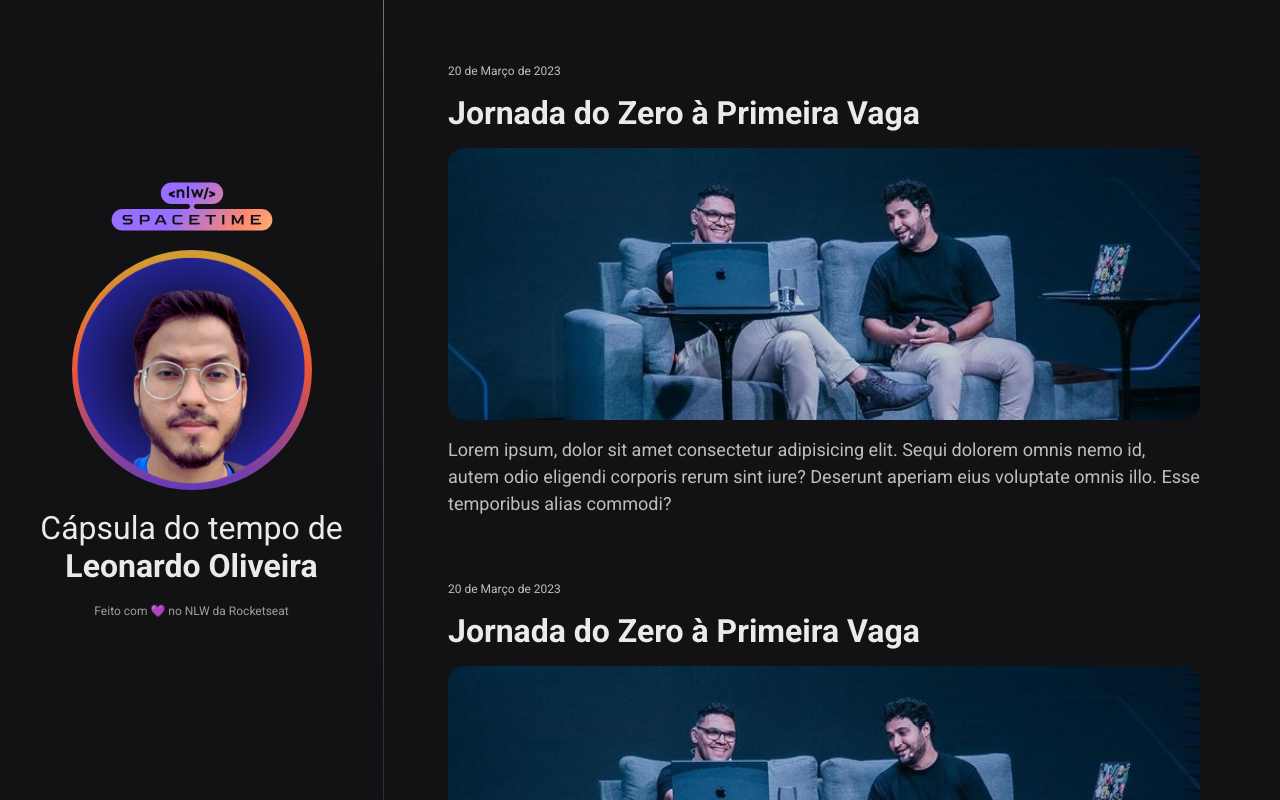
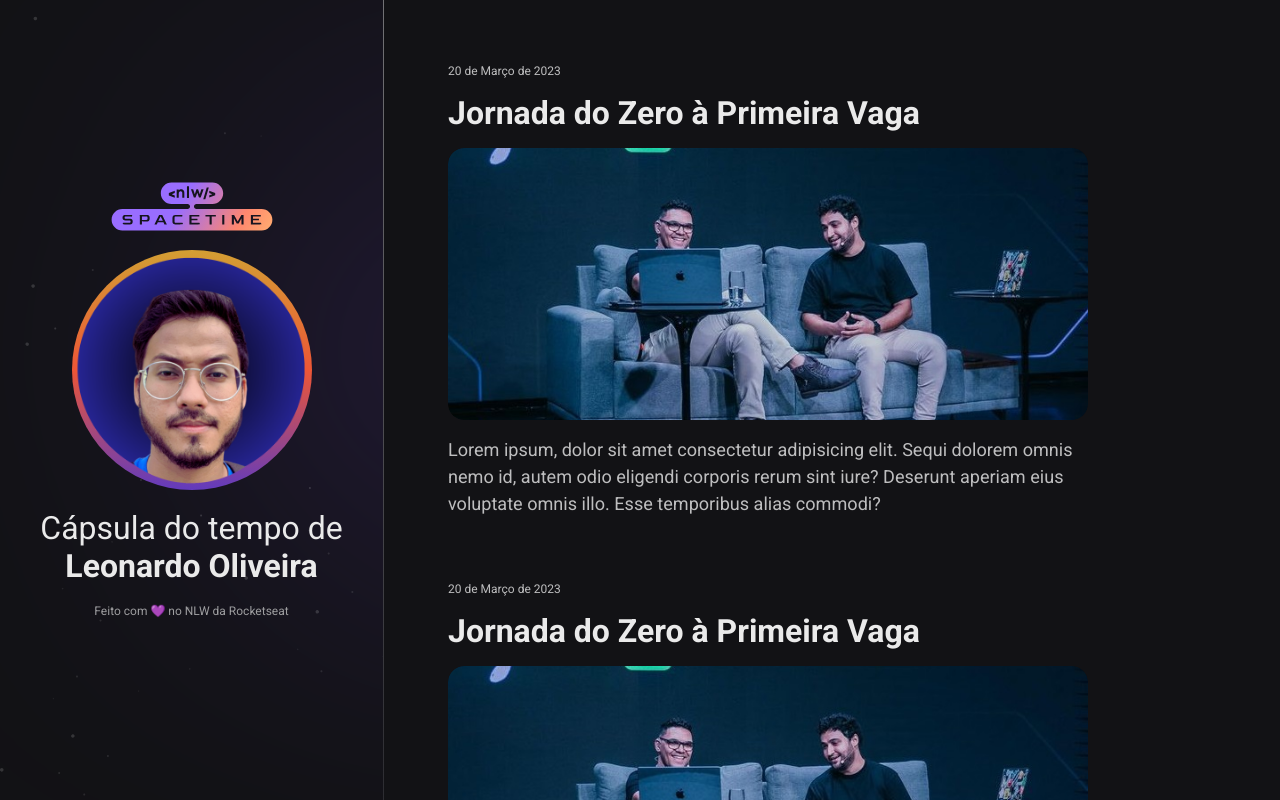
Before and after one commit to leonardovoliveira/Spacetime, a plain HTML site: page index.html in a window 1280 px wide. Drawn offline with Linux system fonts and the light colour scheme.

Commit message:
Update style.css

```diff
--- a/css/style.css
+++ b/css/style.css
@@ -61,7 +61,7 @@ nav{
 	padding: 4rem;
 	grid-area: "timeline";
 	overflow-y: scroll;
-	width: 880px;
+	width: 100%;
 	animation: entering 0.8s ease-in-out;
 }
 
@@ -116,7 +116,7 @@ aside{
 	border-right: 1px solid;
 	border-image: linear-gradient(#727275, #2c2c31) 1 ;
 	gap: 1.2rem;
-	background-image: url("./assets/background.svg");
+	background-image: url("/assets/background.svg");
 	background-position: top right;
 	background-repeat: no-repeat;
 	background-size: auto 100%;
```
